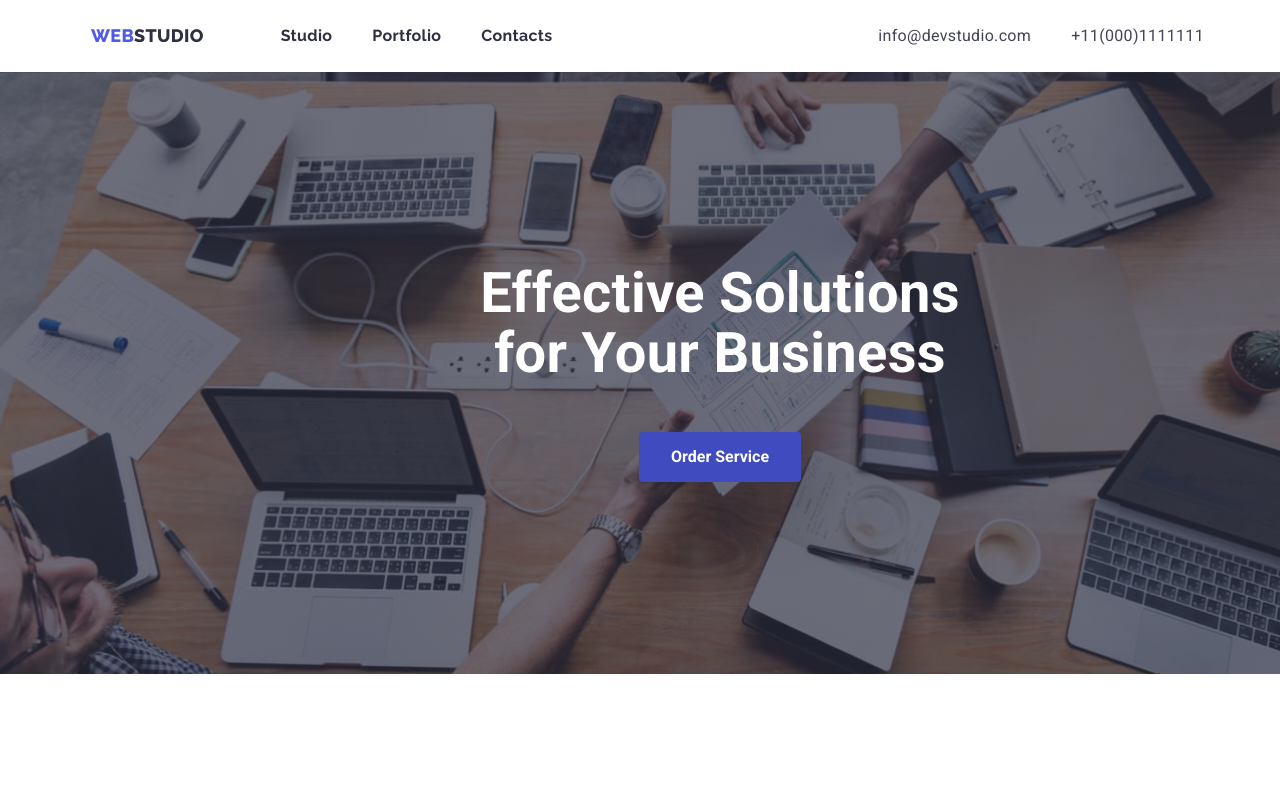
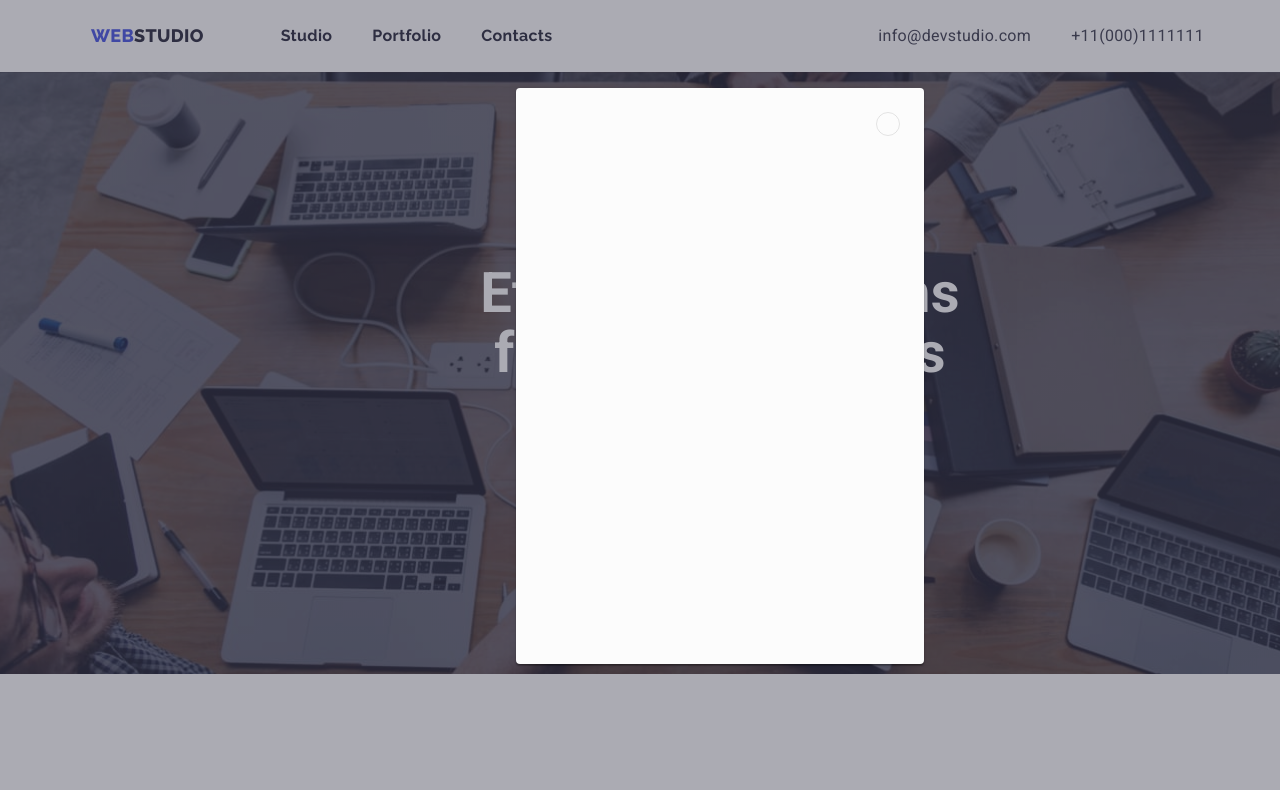
Before and after one commit to 15021987/goit-markup-hw-05, a plain HTML site: page index.html in a window 1280 px wide. Both pictures are taken after a click on the button "Order Service". Shown: the top 790 px of the page. Drawn offline with nearby package versions, Linux system fonts and the light colour scheme.

Commit message:
homework5.html

```diff
--- a/css/styles.css
+++ b/css/styles.css
@@ -62,7 +62,42 @@ img {
     align-items: center;
     color: #2E2F42;
     justify-content: center;
+    position: relative;
 }
+
+.line-lict {
+    display: flex;
+    align-items: center;
+    color: #2E2F42;
+    justify-content: center;
+    position: relative;
+}
+
+.line-lict::after {
+    content: '';
+    display: block;
+    width: 100%;
+    position: absolute;
+    width: 100%;
+    height: 4px;
+
+    left: 0;
+    bottom: 0;
+
+    background: #404BBF;
+    border-radius: 2px;
+    opacity: 0;
+    transition: opacity 250ms cubic-bezier(0.4, 0, 0.2, 1);
+}
+.line-lict:hover::after {
+    opacity: 1;
+
+}
+
+
+
+
+
 .header {
   box-shadow: 0px 2px 1px rgba(46, 47, 66, 0.08), 0px 1px 1px rgba(46, 47, 66, 0.16),
     0px 1px 6px rgba(46, 47, 66, 0.08);
@@ -743,7 +778,14 @@ left: 0;
 width: 100%;
 height: 100%;
 background: rgba(46, 47, 66, 0.4);
+
+transition: opacity 250ms
+rgba(252, 252, 252, 1);
+transition: visibility 250ms
+rgba(252, 252, 252, 1);
+
 }
+
 .backdrop.is-hidden {
     opacity: 0;
     visibility: hidden;
@@ -760,22 +802,21 @@ background: rgba(46, 47, 66, 0.4);
     background: #FCFCFC;
     box-shadow: 0px 1px 1px rgba(0, 0, 0, 0.14), 0px 1px 3px rgba(0, 0, 0, 0.12), 0px 2px 1px rgba(0, 0, 0, 0.2);
     border-radius: 4px;
+    padding: 0;
 }
 .modal-close-btn {
     position: absolute;
+    top: 24px;
+    right: 24px;
     display: flex;
     justify-content: center;
     align-items: center;
-    background-color: transparent;
+    background-color:transparent;
     border: 1px solid rgba(0, 0, 0, 0.1);
     padding: 0;
-}
-
-.modal-close-btn-icon {
-    position: absolute;
-    top: 24px;
-    right: 24px;
     width: 24px;
     height: 24px;
+    border-radius: 50%;
+
 
 }
--- a/index.html
+++ b/index.html
@@ -21,9 +21,9 @@
                         <nav class="conteiner sait-nav">
                             <a href="./index.html" class="logo"><span class="texte">Web</span>Studio</a>
                           <ul class="line">
-                            <li class="li"><a href="./index.html" class="link currentv color">Studio</a></li>
-                            <li class="li"><a href="./portfolio.html" class="link color">Portfolio</a></li>
-                            <li class="li"><a href="" class="link color">Contacts</a></li>
+                            <li class="li line-lict"><a href="./index.html" class="link currentv color">Studio</a></li>
+                            <li class="li line-lict"><a href="./portfolio.html" class="link color">Portfolio</a></li>
+                            <li class="li line-lict"><a href="" class="link color">Contacts</a></li>
                           </ul>
                          </nav>
                           <ul class="contact">
@@ -339,13 +339,14 @@
     </div>
     <div class="backdrop is-hidden" data-modal>
      <div class="modal">
-      <button type="button" class="modal-close-btn" data-modal-close></button>
-      <svg  class="modal-close-btn-icon" width="8" hidden="8">
+      <button type="button" class="modal-close-btn" data-modal-close>
+      <svg  class="modal-close-btn-icon">
         <use href="./images/symbol-defs.svg#icon-close"></use>
       </svg>
+      </button>
      </div>
     </div>
     </footer>
-    <script src="./js/modal.js"></script>
+    -   <script src="./js/model.js"></script>
     </body>
     </html>
```
Also changed, not shown: portfolio.html (+4 -5 lines).
